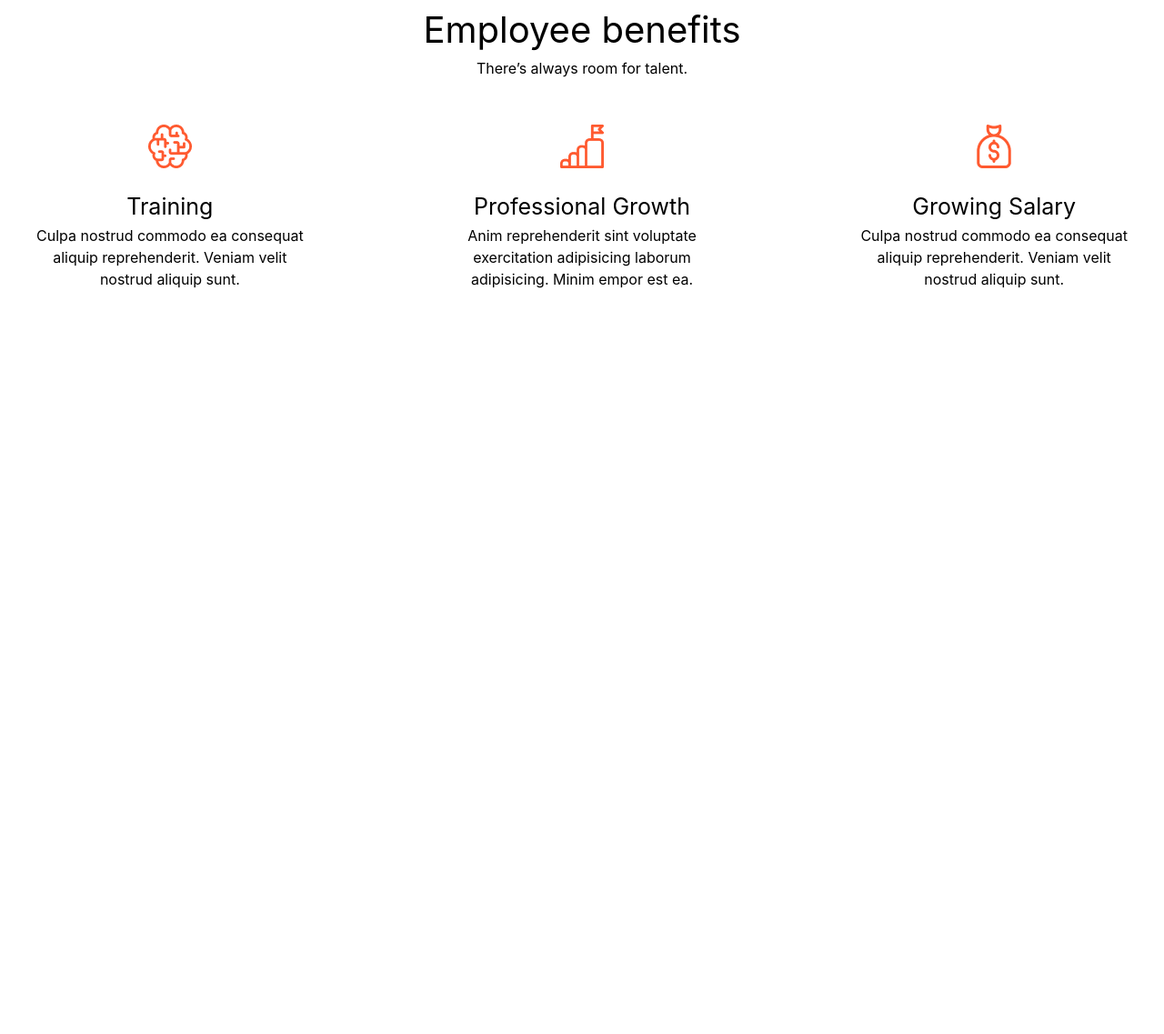
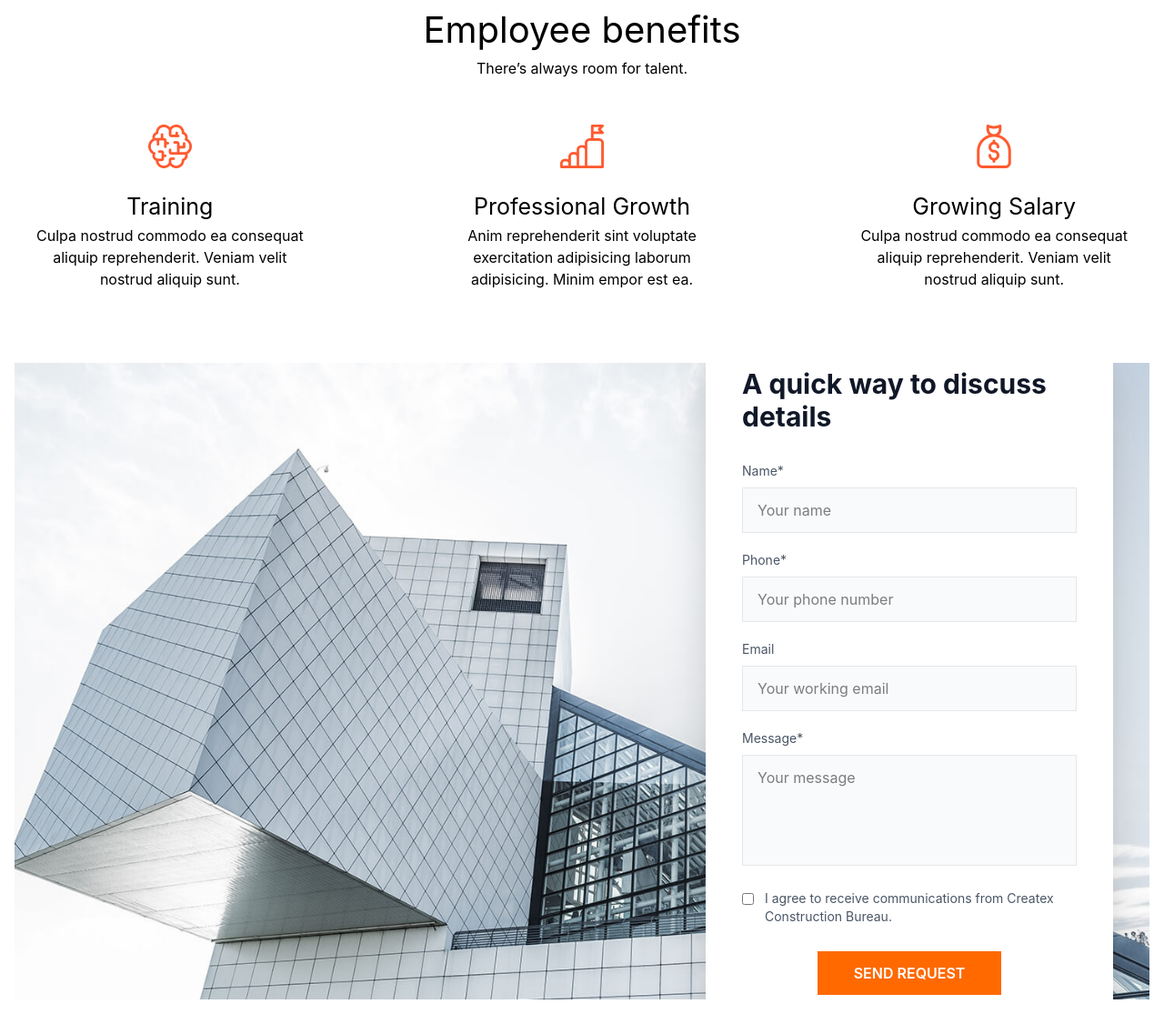
Before and after one commit to nozimnegmatov0010/teamwork2, a website: page src/nozim.html in a window 1280 px wide. Shown: the part 1243-2380 px from the top of the page at 91% size. Before the commit the page ends 1562 px from the top, so only its background shows below. Drawn offline with nearby package versions, Linux system fonts and the light colour scheme; files that its build step writes are made by us from their sources.

Commit message:
section4

```diff
--- a/src/nozim.html
+++ b/src/nozim.html
@@ -192,5 +192,95 @@
         <p>Culpa nostrud commodo ea consequat <br> aliquip reprehenderit. Veniam velit <br> nostrud aliquip sunt.</p>
     </div>
 </section>
+<section class="py-20">
+    <div class="max-w-7xl mx-auto px-4">
+
+        <div class="relative min-h-[700px] bg-gray-300 overflow-hidden">
+
+
+
+            <img src="./images/image (34).png"
+                 class="absolute inset-0 w-full h-full object-cover"
+                 alt="">
+
+
+            <div class="absolute right-10 top-1/2 -translate-y-1/2 bg-white w-full max-w-md p-10 shadow-2xl">
+
+                <h2 class="text-3xl font-bold text-gray-900 mb-8">
+                    A quick way to discuss details
+                </h2>
+
+                <form class="space-y-5">
+
+                    <div>
+                        <label class="block text-sm text-gray-600 mb-2">
+                            Name*
+                        </label>
+
+                        <input
+                            type="text"
+                            placeholder="Your name"
+                            class="w-full border border-gray-200 bg-gray-50 px-4 py-3 outline-none focus:border-orange-500">
+                    </div>
+
+                    <div>
+                        <label class="block text-sm text-gray-600 mb-2">
+                            Phone*
+                        </label>
+
+                        <input
+                            type="tel"
+                            placeholder="Your phone number"
+                            class="w-full border border-gray-200 bg-gray-50 px-4 py-3 outline-none focus:border-orange-500">
+                    </div>
+
+                    <div>
+                        <label class="block text-sm text-gray-600 mb-2">
+                            Email
+                        </label>
+
+                        <input
+                            type="email"
+                            placeholder="Your working email"
+                            class="w-full border border-gray-200 bg-gray-50 px-4 py-3 outline-none focus:border-orange-500">
+                    </div>
+
+                    <div>
+                        <label class="block text-sm text-gray-600 mb-2">
+                            Message*
+                        </label>
+
+                        <textarea
+                            rows="4"
+                            placeholder="Your message"
+                            class="w-full border border-gray-200 bg-gray-50 px-4 py-3 resize-none outline-none focus:border-orange-500"></textarea>
+                    </div>
+
+                    <label class="flex items-start gap-3 text-sm text-gray-600">
+                        <input
+                            type="checkbox"
+                            class="mt-1 accent-orange-500">
+
+                        <span>
+                            I agree to receive communications from Createx
+                            Construction Bureau.
+                        </span>
+                    </label>
+
+                    <div class="text-center pt-2">
+                        <button
+                            class="bg-orange-500 hover:bg-orange-600 transition text-white font-semibold px-10 py-3">
+                            SEND REQUEST
+                        </button>
+                    </div>
+
+                </form>
+
+            </div>
+
+        </div>
+
+    </div>
+</section>
 </body>
 </html>
```
Also changed, not shown: src/images/image (34).png (added).
